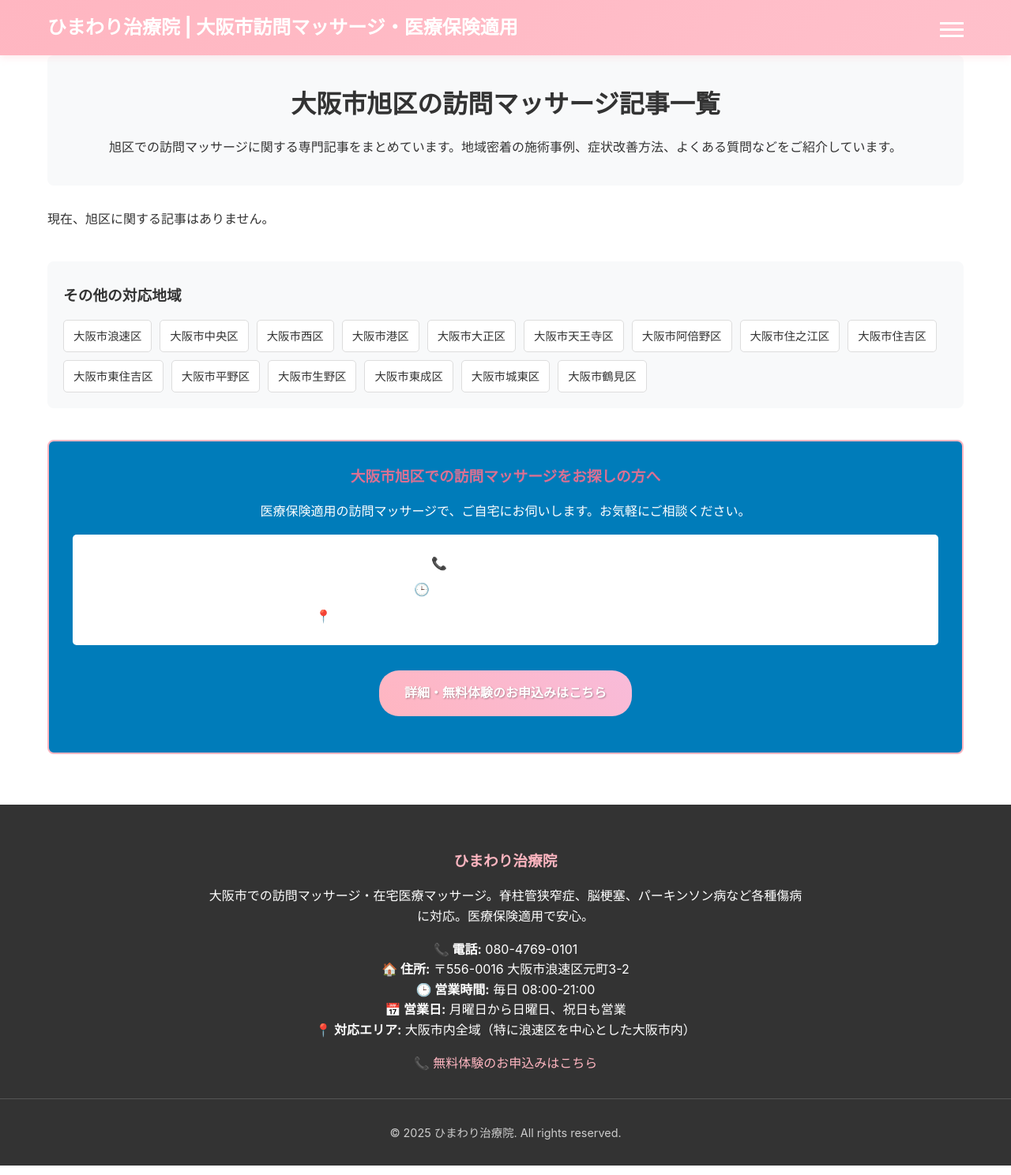
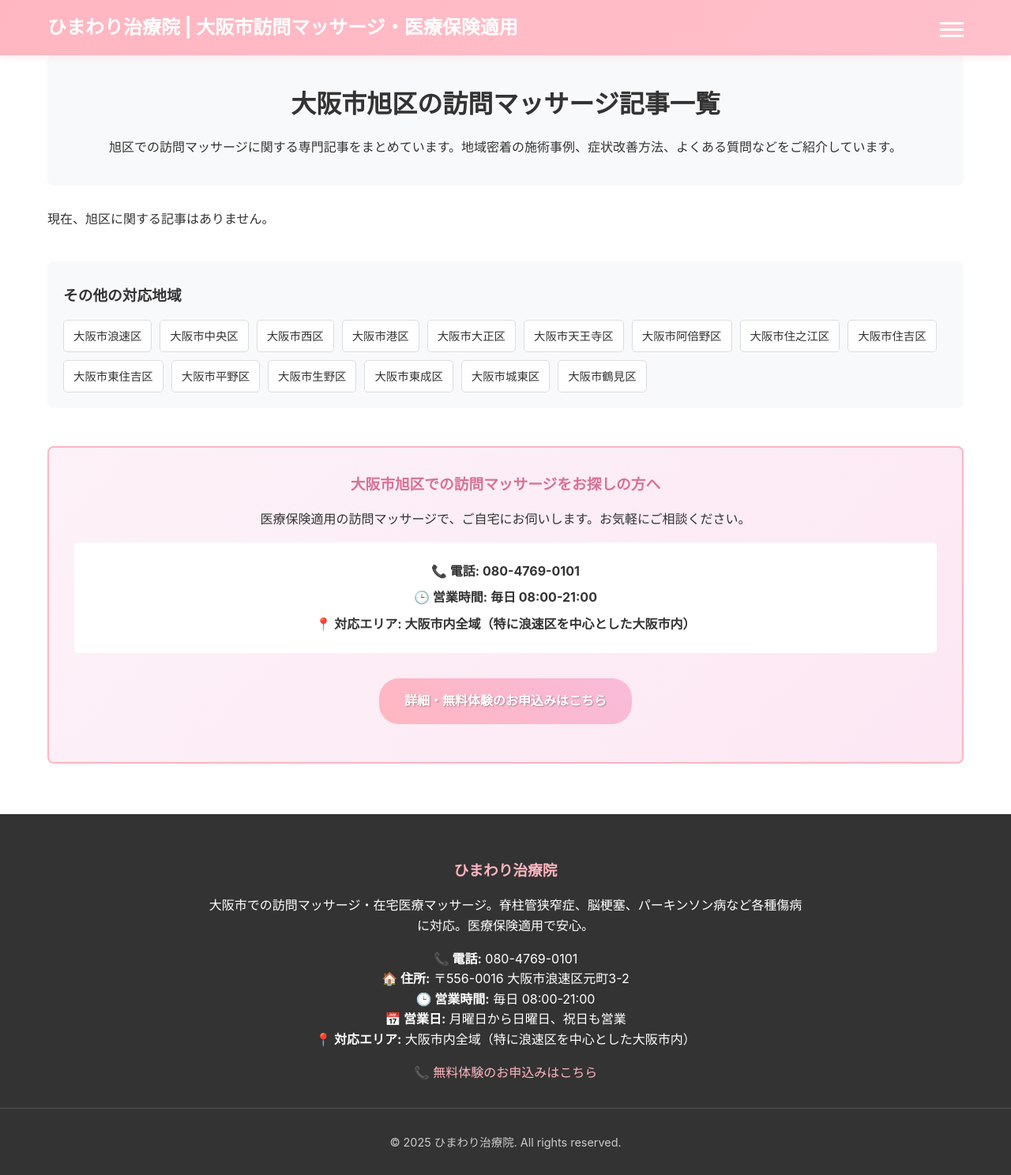
Before and after one commit to satoshi-kemmotsu/blog, a Jekyll site: the page built from areas/旭区/index.html, in a window 1280 px wide. Shown: the whole page at 79% size. Built offline with Jekyll 4.4.1, drawn with Linux system fonts in a browser that asks for light colours.

Commit message:
CTAセクション表示問題の修正
記事内のCTAセクションが表示されない問題を解決：
- \!important宣言を追加してCSS優先度を向上
- display, visibility, opacity プロパティを強制設定
- 全てのCTA子要素に対して表示を保証

🤖 Generated with [Claude Code](https://claude.ai/code)

Co-Authored-By: Claude <noreply@anthropic.com>

```diff
--- a/assets/css/style.scss
+++ b/assets/css/style.scss
@@ -210,46 +210,59 @@ a:hover {
 
 /* CTAセクション */
 .cta-section {
-  background: linear-gradient(135deg, #FDF2F8 0%, #FCE7F3 100%);
-  border: 2px solid #FFB6C1;
-  border-radius: 8px;
-  padding: 2rem;
-  margin: 3rem 0;
-  text-align: center;
+  background: linear-gradient(135deg, #FDF2F8 0%, #FCE7F3 100%) !important;
+  border: 2px solid #FFB6C1 !important;
+  border-radius: 8px !important;
+  padding: 2rem !important;
+  margin: 3rem 0 !important;
+  text-align: center !important;
+  display: block !important;
+  visibility: visible !important;
+  opacity: 1 !important;
 
   h3 {
-    color: #DB7093;
-    margin-top: 0;
+    color: #DB7093 !important;
+    margin-top: 0 !important;
+    display: block !important;
+  }
+
+  p {
+    color: #333 !important;
+    margin: 1rem 0 !important;
+    display: block !important;
   }
 
   .cta-info {
-    background-color: white;
-    padding: 1rem;
-    border-radius: 5px;
-    margin: 1rem 0;
+    background-color: white !important;
+    padding: 1rem !important;
+    border-radius: 5px !important;
+    margin: 1rem 0 !important;
+    display: block !important;
 
     p {
-      margin: 0.5rem 0;
-      font-weight: bold;
+      margin: 0.5rem 0 !important;
+      font-weight: bold !important;
+      color: #333 !important;
+      display: block !important;
     }
   }
 
   .cta-button {
-    display: inline-block;
-    background: linear-gradient(45deg, #FFB6C1, #F8BBD9);
-    color: white;
-    padding: 1rem 2rem;
-    text-decoration: none;
-    border-radius: 25px;
-    font-weight: bold;
-    margin-top: 1rem;
-    text-shadow: 1px 1px 2px rgba(0,0,0,0.3);
-    transition: all 0.3s ease;
+    display: inline-block !important;
+    background: linear-gradient(45deg, #FFB6C1, #F8BBD9) !important;
+    color: white !important;
+    padding: 1rem 2rem !important;
+    text-decoration: none !important;
+    border-radius: 25px !important;
+    font-weight: bold !important;
+    margin-top: 1rem !important;
+    text-shadow: 1px 1px 2px rgba(0,0,0,0.3) !important;
+    transition: all 0.3s ease !important;
 
     &:hover {
-      background: linear-gradient(45deg, #F8BBD9, #DDA0DD);
-      transform: translateY(-2px);
-      box-shadow: 0 5px 15px rgba(255, 182, 193, 0.4);
+      background: linear-gradient(45deg, #F8BBD9, #DDA0DD) !important;
+      transform: translateY(-2px) !important;
+      box-shadow: 0 5px 15px rgba(255, 182, 193, 0.4) !important;
     }
   }
 }
```
